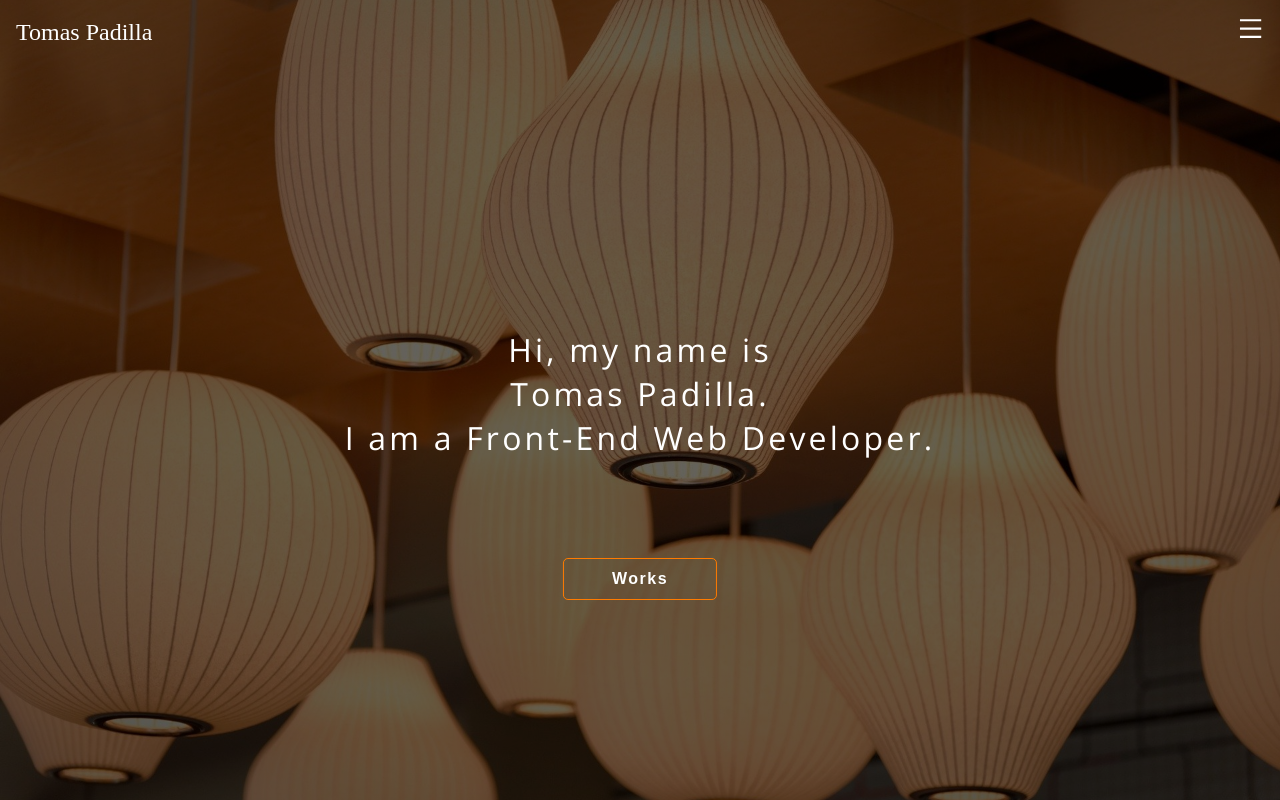
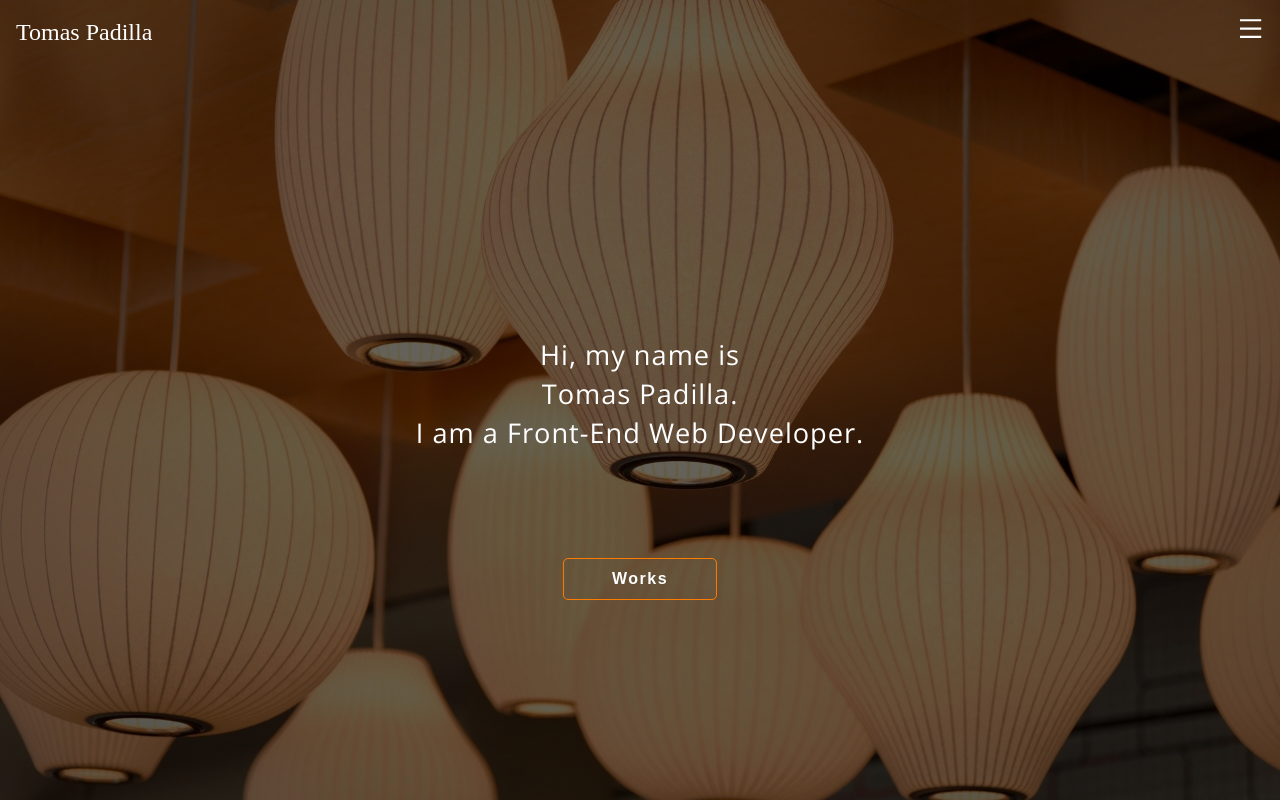
Before and after one commit to PadillaTom/Personal-Portfolio-React, a React (Create React App) app: page / in a window 1280 px wide. Built offline with nearby package versions, Linux system fonts and the light colour scheme.

Commit message:
smal change

```diff
--- a/src/App.css
+++ b/src/App.css
@@ -248,7 +248,8 @@ Hero Section
   text-align: center;
 }
 .hero-info-container h4 {
-  font-size: 2rem;
+  font-size: 1.7rem;
+  letter-spacing: 1px;
   font-weight: 300;
 }
 .hero-btn {
```
